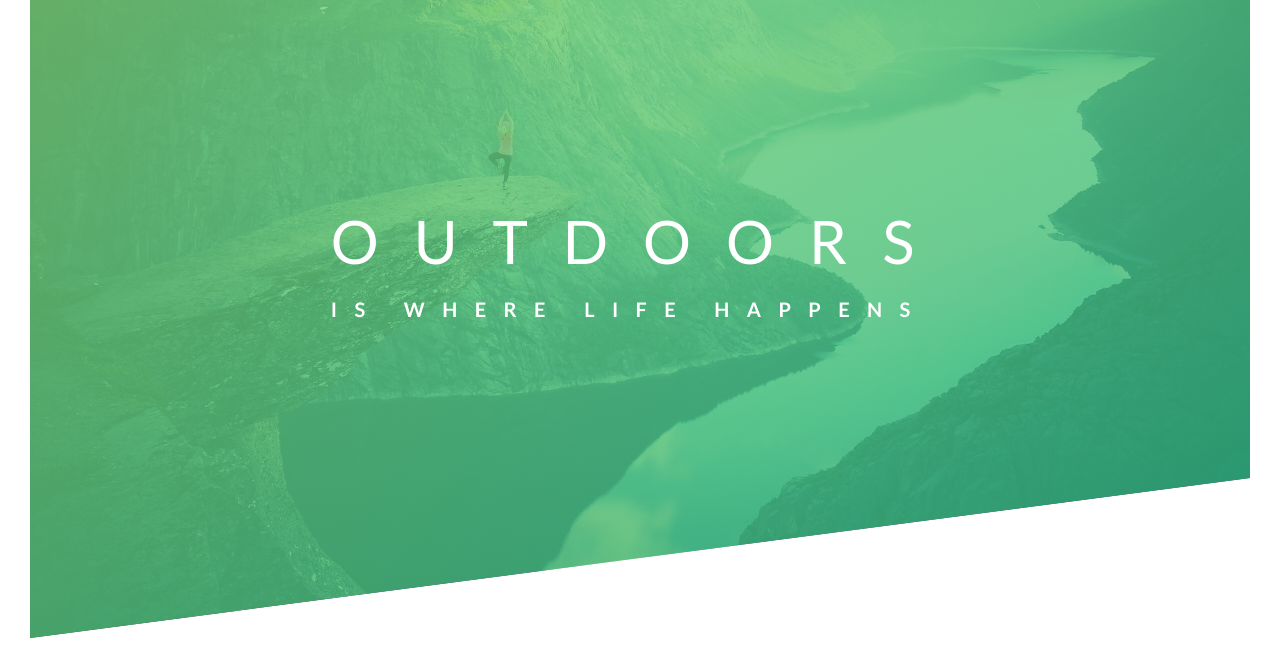
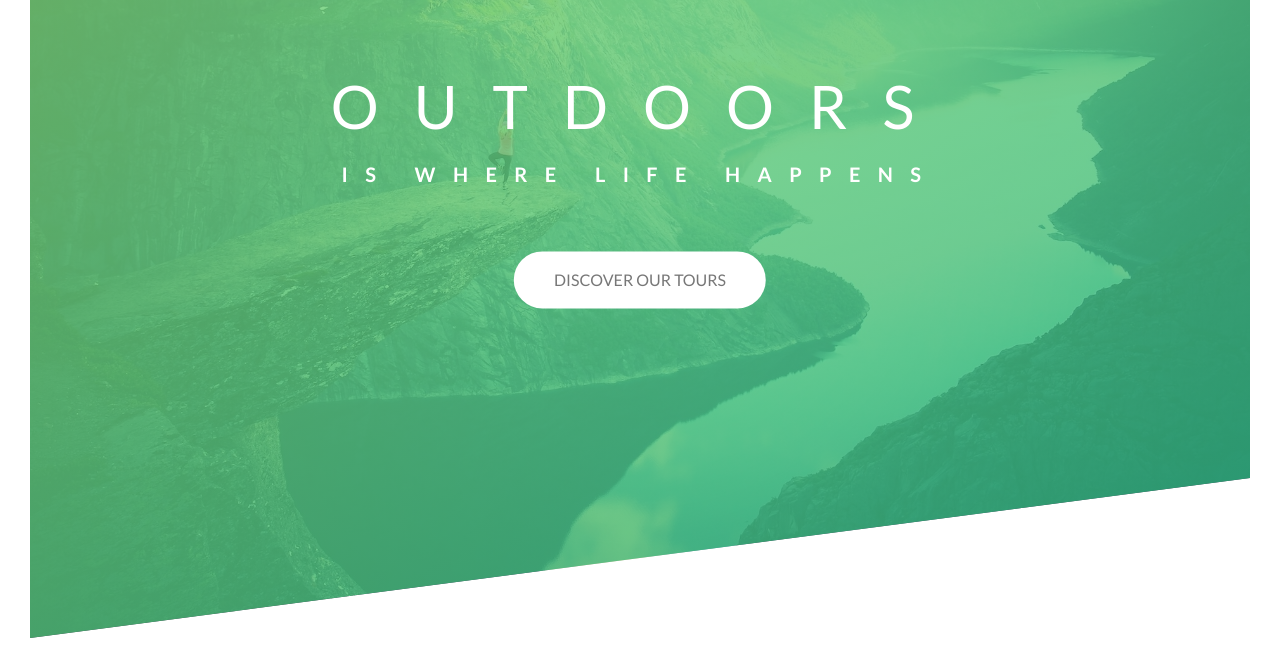
Before and after one commit to AlexGuDu/CSSLearning, a plain HTML site: page Natours/starter/index.html in a window 1280 px wide. Shown: the part 152-820 px from the top of the page. Drawn offline with Linux system fonts and the light colour scheme; files that its build step writes are made by us from their sources.

Commit message:
Up to lecture 9

```diff
--- a/Natours/starter/css/style.css
+++ b/Natours/starter/css/style.css
@@ -44,6 +44,7 @@ body {
     color: #fff;
     text-transform:uppercase;
     backface-visibility: hidden;
+    margin-bottom: 60px;
 }
 .heading-primary-main {
     display: block;
@@ -71,9 +72,10 @@ body {
 }
 .text-box{
     position: absolute;
-    top: 50%;
+    top: 40%;
     left: 50%;
     transform: translate(-50%,-50%);
+    text-align: center;m
 }
 
 @keyframes moveInLeft{
@@ -105,3 +107,29 @@ body {
         transform: translateX(0);
     }
 }
+
+.btn:link,
+.btn:visited {
+  text-transform: uppercase;
+  text-decoration: none;
+  padding: 15px 40px;
+  display: inline-block;
+  border-radius: 100px;
+  transition: all .2s
+}
+
+.btn:hover {
+  transform: translateY(3px);
+  box-shadow: 0 -10px 20px rgba(0,0,0,.2);
+}
+
+.btn:active{
+  transform: translateY(4px);
+  box-shadow: 0 -5px 10px rgba(0,0,0,.2);
+}
+
+.btn-white{
+  background-color: #fff;
+  color: #777;
+
+}
--- a/Natours/starter/index.html
+++ b/Natours/starter/index.html
@@ -23,6 +23,7 @@
                 <span class="heading-primary-main">Outdoors</span>
                 <span class="heading-primary-sub">Is where life happens</span>
               </h1>
+              <a href="#" class="btn btn-white">Discover our tours</a>
             </div>
 
         </header>
```
